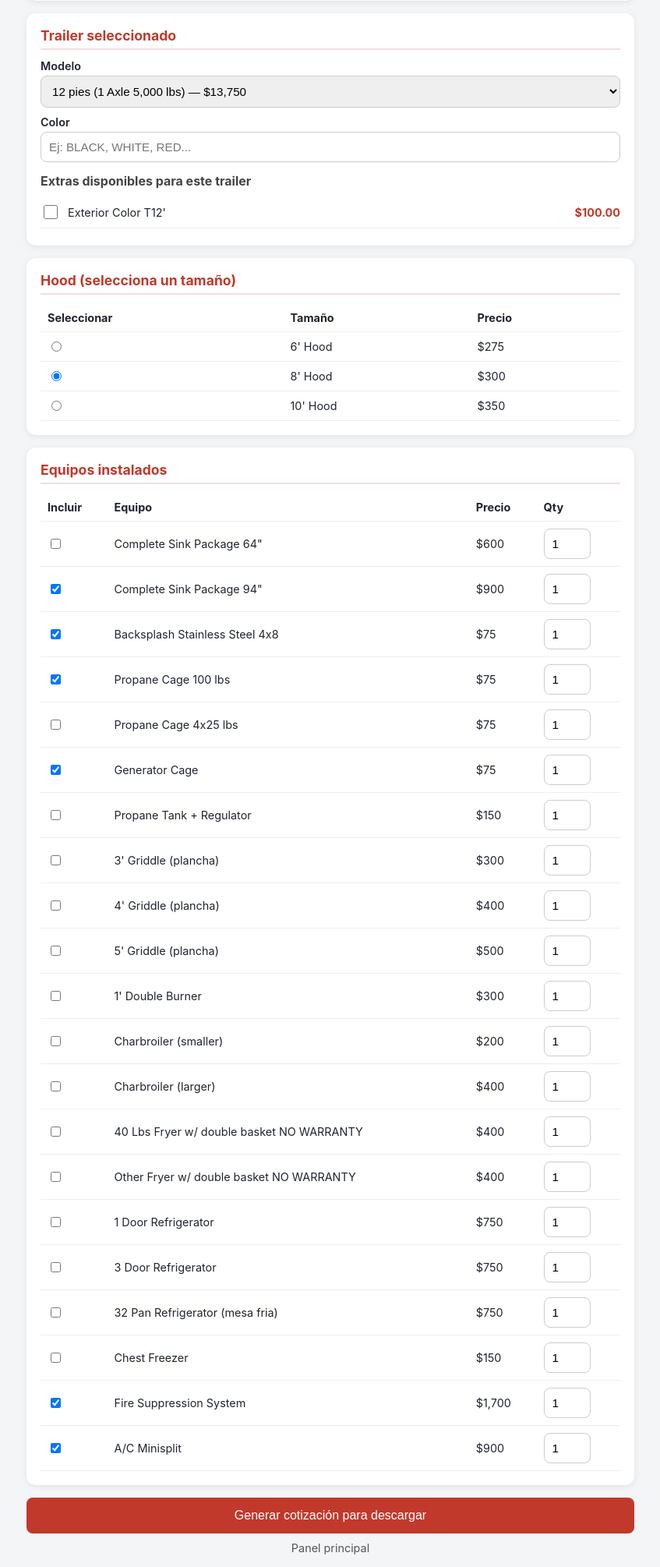
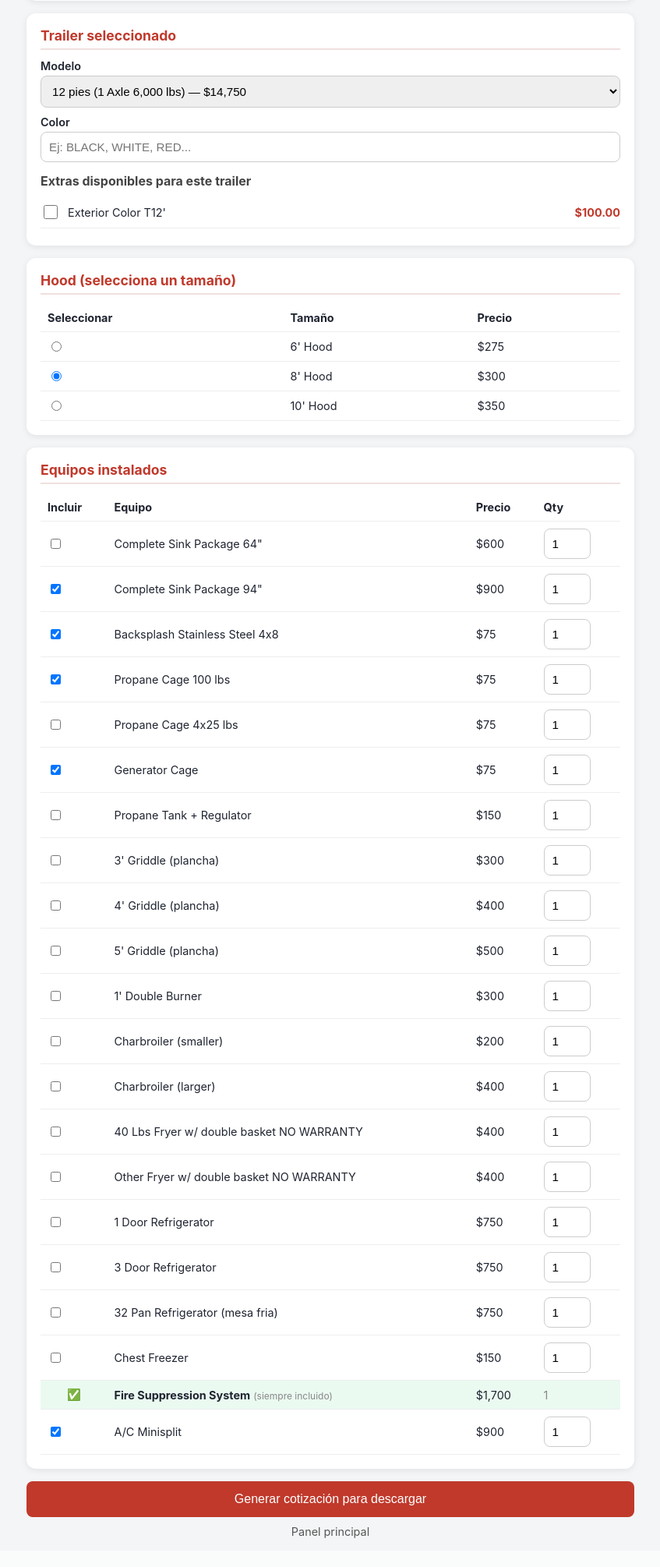
Before and after one commit to cookingboxusa/cookingbox-financiamiento, a Flask app: page /cotizador in a window 1280 px wide. Shown: the part 419-2429 px from the top of the page at 78% size, without its empty margins (216-1063 px from the left). After the commit the page ends 2392 px from the top, so only its background shows below. Run offline with Flask 3, Linux system fonts and the light colour scheme.

Commit message:
Cotizador: precios Titan Trailers actualizados, Fire Suppression siempre incluido

```diff
--- a/data/cotizador_config.json
+++ b/data/cotizador_config.json
@@ -1,10 +1,10 @@
 {
   "trailers": [
-    {"modelo": "12 pies (1 Axle 5,000 lbs)",  "precio": 13750, "descripcion": "8X12 Enclosed Kitchen Ready", "extras": [{"nombre": "Exterior Color T12'", "precio": 100}]},
-    {"modelo": "16 pies (2 Axle 12,000 lbs)",  "precio": 16500, "descripcion": "8X16 Enclosed Kitchen Ready", "extras": [{"nombre": "Exterior Color T16'", "precio": 150}]},
-    {"modelo": "18 pies (2 Axle 12,000 lbs)",  "precio": 17500, "descripcion": "8X18 Enclosed Kitchen Ready", "extras": []},
-    {"modelo": "20 pies (2 Axle 12,000 lbs)",  "precio": 17500, "descripcion": "8X20 Enclosed Kitchen Ready", "extras": [{"nombre": "Exterior Color T20'", "precio": 200}]},
-    {"modelo": "24 pies (2 Axle 12,000 lbs)",  "precio": 17500, "descripcion": "8X24 Enclosed Kitchen Ready", "extras": []}
+    {"modelo": "12 pies (1 Axle 6,000 lbs)",  "precio": 14750, "descripcion": "8X12 Enclosed Kitchen Ready", "extras": [{"nombre": "Exterior Color T12'", "precio": 100}]},
+    {"modelo": "16 pies (2 Axle 12,000 lbs)",  "precio": 17800, "descripcion": "8X16 Enclosed Kitchen Ready", "extras": [{"nombre": "Exterior Color T16'", "precio": 150}]},
+    {"modelo": "18 pies (2 Axle 12,000 lbs)",  "precio": 18500, "descripcion": "8X18 Enclosed Kitchen Ready", "extras": []},
+    {"modelo": "20 pies (2 Axle 12,000 lbs)",  "precio": 18500, "descripcion": "8X20 Enclosed Kitchen Ready", "extras": [{"nombre": "Exterior Color T20'", "precio": 200}]},
+    {"modelo": "24 pies (2 Axle 12,000 lbs)",  "precio": 18500, "descripcion": "8X24 Enclosed Kitchen Ready", "extras": []}
   ],
   "hood_opciones": [
     {"nombre": "6' Hood",  "precio": 275},
@@ -31,7 +31,7 @@
     {"nombre": "3 Door Refrigerator",            "precio": 750},
     {"nombre": "32 Pan Refrigerator (mesa fria)","precio": 750},
     {"nombre": "Chest Freezer",                  "precio": 150},
-    {"nombre": "Fire Suppression System",        "precio": 1700, "default": true},
+    {"nombre": "Fire Suppression System",        "precio": 1700, "default": true, "siempre": true},
     {"nombre": "A/C Minisplit",                  "precio": 900,  "default": true}
   ],
   "descripcion_general": [
--- a/templates/cotizador.html
+++ b/templates/cotizador.html
@@ -127,6 +127,18 @@
             <table>
                 <tr><th>Incluir</th><th>Equipo</th><th>Precio</th><th>Qty</th></tr>
                 {% for i, eq in enumerate(cfg.equipos) %}
+                {% if eq.get('siempre') %}
+                <tr style="background:#eafaf1;">
+                    <td style="text-align:center;">✅</td>
+                    <td><strong>{{ eq.nombre }}</strong> <span style="font-size:0.75rem; color:#888;">(siempre incluido)</span></td>
+                    <td>${{ '{:,.0f}'.format(eq.precio) }}</td>
+                    <td>
+                        <input type="hidden" name="equipo_{{ i }}" value="on">
+                        <input type="hidden" name="qty_{{ i }}" value="1">
+                        <span class="eq-siempre" data-precio="{{ eq.precio }}" style="color:#888;">1</span>
+                    </td>
+                </tr>
+                {% else %}
                 <tr>
                     <td>
                         <input type="checkbox" name="equipo_{{ i }}" class="eq-check"
@@ -145,6 +157,7 @@
                                oninput="calcularVivo()">
                     </td>
                 </tr>
+                {% endif %}
                 {% endfor %}
             </table>
         </div>
@@ -303,6 +316,10 @@ function calcularVivo() {
             totalEquipos += parseFloat(cb.dataset.precio) * qty;
         }
     });
+    // Equipos siempre incluidos (Fire Suppression, etc.)
+    document.querySelectorAll('.eq-siempre').forEach(el => {
+        totalEquipos += parseFloat(el.dataset.precio) || 0;
+    });
 
     // Extras por trailer
     let totalExtras = 0;
```
